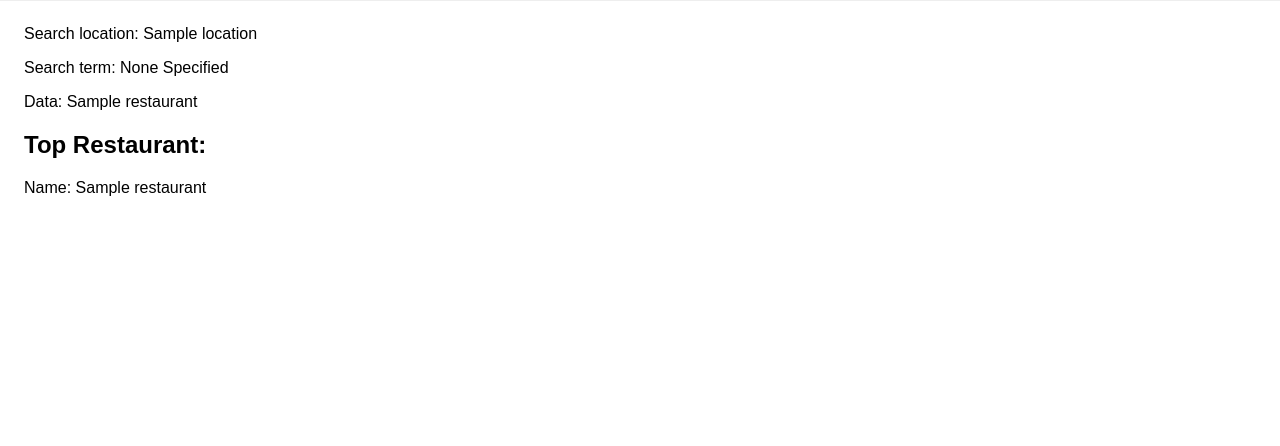
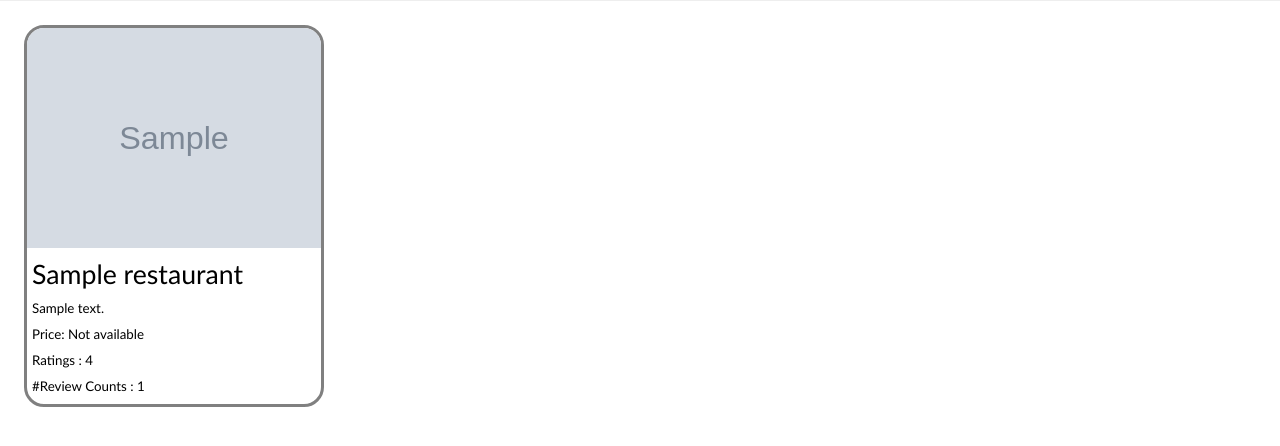
Before and after one commit to nikhil-nuCS/webdev-labs, a Flask app: template lab02/templates/restaurant.html in a window 1280 px wide. Shown: the part 127-573 px from the top of the page. Run offline with Flask 2, Linux system fonts and the light colour scheme; the template is opened without the code that fills it: most values are stand-ins (such as "Sample title", 1, 10 or a date in 2020); grey boxes marked "Sample" are stand-in pictures; some libraries are stand-ins or nearby versions.

Commit message:
Lab02 files completed

```diff
--- a/lab02/app.py
+++ b/lab02/app.py
@@ -30,7 +30,8 @@ quotes = (
 ##############
 @app.route('/')
 def exercise1():
-    return 'Hello World!'
+    username = current_user.first_name + " " + current_user.last_name
+    return "Hi, " + username + "!"
 
 
 ##############
@@ -40,7 +41,8 @@ def exercise1():
 def exercise2():
     return render_template(
         'quote-of-the-day.html',
-        user=current_user
+        user=current_user,
+        random_quote=random.choice(quotes)
     )
 
 ##############
@@ -49,12 +51,17 @@ def exercise2():
 @app.route('/restaurant-data/')
 @app.route('/restaurant-data')
 def exercise3():
-    search_term = 'pizza'
-    location = 'Evanston, Il'
+    args = request.args
+    location = args.get('location')
+    search_term = args.get('term')
+    if not (location and search_term):
+        return '"location" and "term" are required query parameters'
+
     url = 'https://www.apitutor.org/yelp/simple/v3/businesses/search?location={0}&term={1}'.format(location, search_term)
     response = requests.get(url)
     data = response.json()
     pprint(data) # for debugging -- prints the result to the command line
+
     return json.dumps(data)
 
 ##############
--- a/lab02/static/style.css
+++ b/lab02/static/style.css
@@ -35,3 +35,53 @@ main {
 @media only screen and (max-width: 600px) {
     /* Media queries go here */
 }
+
+main #restaurant-box {
+    display: flex;
+    flex-direction: column;
+    border : 3px solid gray;
+    border-radius: 20px;
+    width: 300px;
+    padding-bottom: 10px;
+}
+main #restaurant-box #boxR-title {
+    margin-top: 10px;
+    margin-left: 5px;
+    font-family: 'Gill Sans', 'Gill Sans MT', Calibri, 'Trebuchet MS', sans-serif;
+    font-size: 20pt;
+}
+main #restaurant-box #boxR-image {
+    border-radius: 17px 17px 0px 0px;
+    object-fit: fill;
+    /* height: 200px; */
+    /* width: fit-content;
+    height: 200px; */
+}
+
+main #restaurant-box #boxR-address {
+    margin-top: 10px;
+    margin-left: 5px;
+    font-family: 'Gill Sans', 'Gill Sans MT', Calibri, 'Trebuchet MS', sans-serif;
+    font-size: 10pt;
+}
+
+main #restaurant-box #boxR-price {
+    margin-top: 10px;
+    margin-left: 5px;
+    font-family: 'Gill Sans', 'Gill Sans MT', Calibri, 'Trebuchet MS', sans-serif;
+    font-size: 10pt;
+}
+
+main #restaurant-box #boxR-ratings {
+    margin-top: 10px;
+    margin-left: 5px;
+    font-family: 'Gill Sans', 'Gill Sans MT', Calibri, 'Trebuchet MS', sans-serif;
+    font-size: 10pt;
+}
+
+main #restaurant-box #boxR-reviews {
+    margin-top: 10px;
+    margin-left: 5px;
+    font-family: 'Gill Sans', 'Gill Sans MT', Calibri, 'Trebuchet MS', sans-serif;
+    font-size: 10pt;
+}
--- a/lab02/templates/quote-of-the-day.html
+++ b/lab02/templates/quote-of-the-day.html
@@ -6,6 +6,6 @@
 </head>
 <body>
     <h1>Welcome, {{ user.get_full_name() }}</h1>
-    <p>Replace this with the quote of the day</p>
+    <p>{{random_quote}}</p>
 </body>
 </html>
--- a/lab02/templates/restaurant.html
+++ b/lab02/templates/restaurant.html
@@ -11,11 +11,28 @@
     {% include 'includes/header.html' %}
 
     <main>
-        <p>Search location: {{location}}</p>
+        <!-- <p>Data: {{ restaurant }}</p> -->
+
+        <div id = "restaurant-box">
+            <img id = "boxR-image" src = {{ restaurant.get("image_url") }}>
+            <label id = "boxR-title">{{ restaurant.get("name") }}</label>
+
+            <label id = "boxR-address"> {{ restaurant.get("display_address") }} </label>
+            {% if 'price' in restaurant %}
+                <label id = "boxR-price">Price: {{ restaurant.get("price") }}</label>
+            {% else %}
+                <label id = "boxR-price">Price: Not available</labeL>
+            {% endif %}
+            <!-- <labeL> Price : </labeL> -->
+            <label id = "boxR-ratings"> Ratings : {{restaurant.get("rating")}}</label>
+            <label id = "boxR-reviews"> #Review Counts : {{restaurant.get("review_count")}}</label>
+
+        </div>
+        <!-- <p>Search location: {{location}}</p>
         <p>Search term: {{search_term or 'None Specified'}}</p>
         <p>Data: {{ restaurant }}</p>
         <h2>Top Restaurant:</h2>
-        <p>Name: {{ restaurant.get('name') }}</p>
+        <p>Name: {{ restaurant.get('name') }}</p> -->
     </main>
 </body>
 </html>
```
